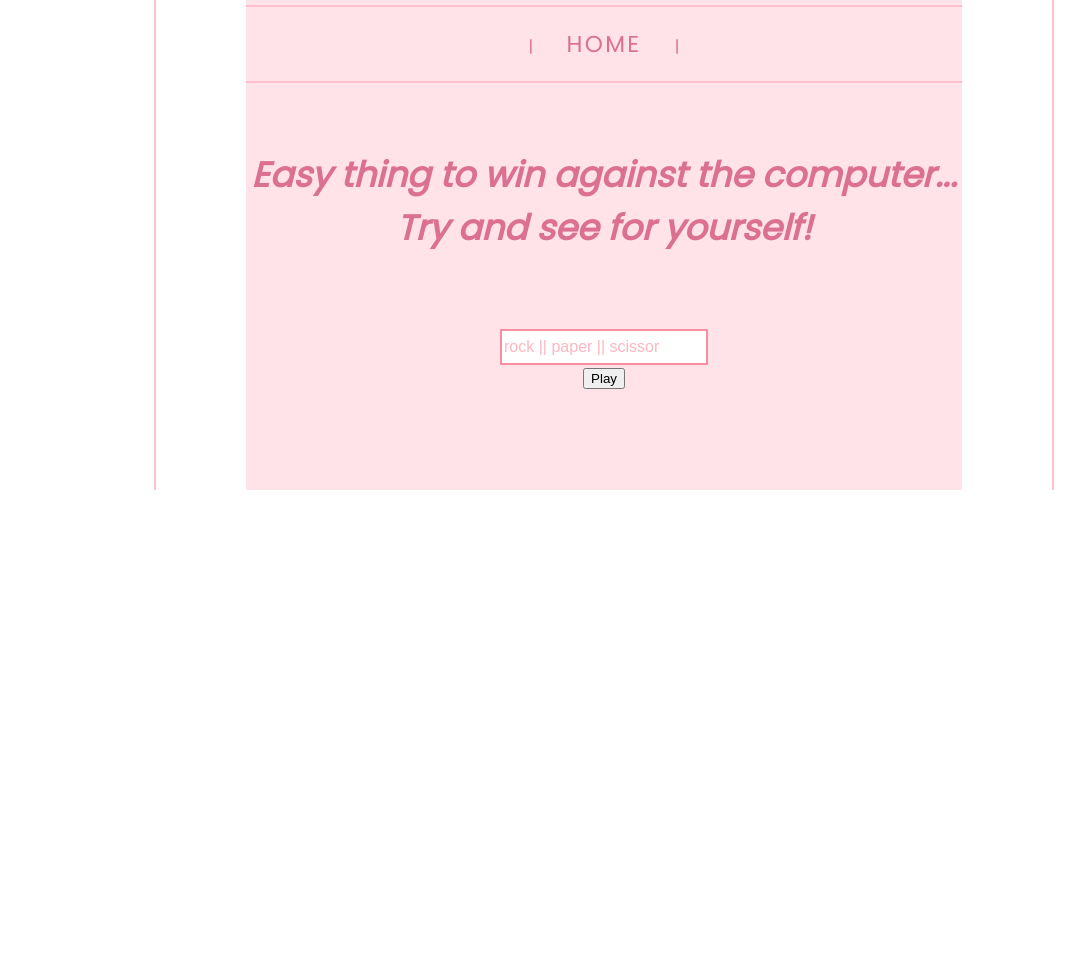
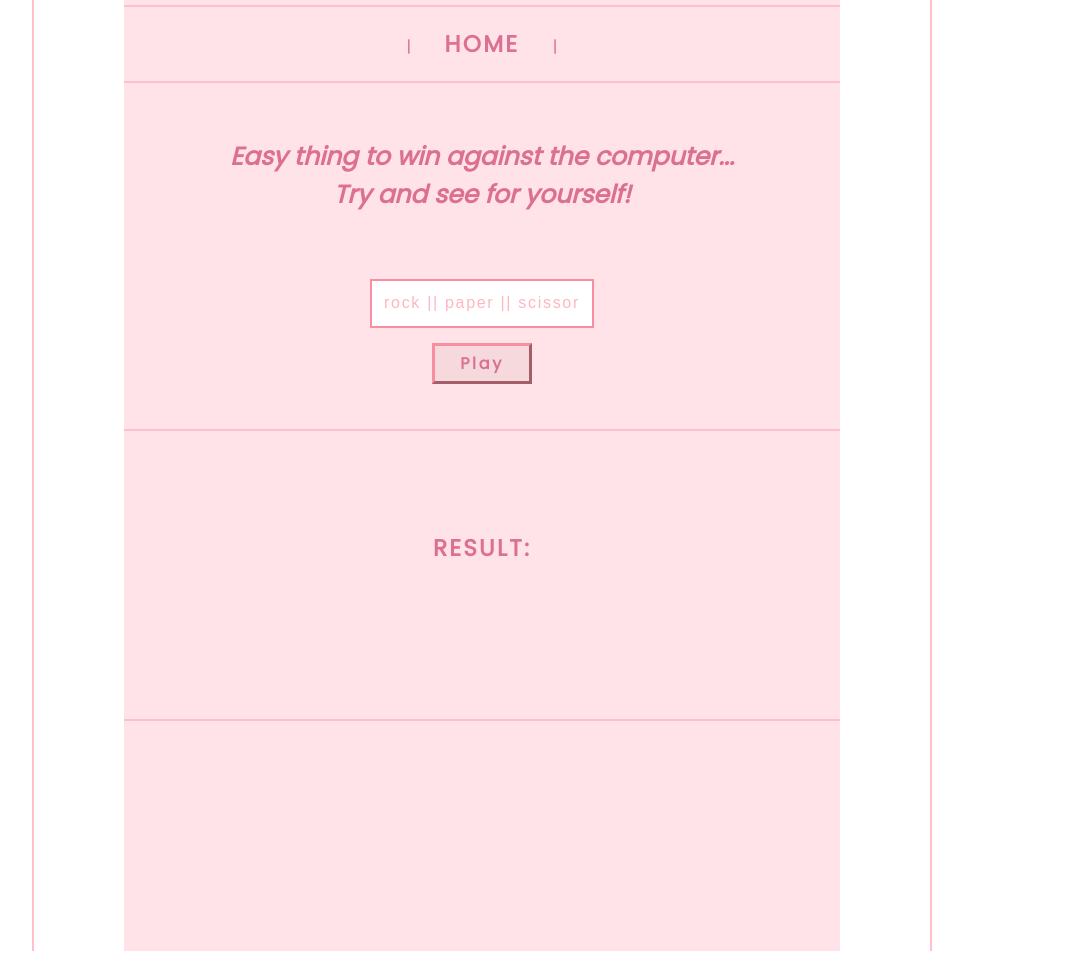
Before and after one commit to jysmys/rock_paper_scissor, a plain HTML site: page index.html in a window 1280 px wide. Shown: the part 856-1815 px from the top of the page, without its empty margins (96-1181 px from the left). Before the commit the page ends 1354 px from the top, so only its background shows below. Drawn offline with Linux system fonts and the light colour scheme.

Commit message:
working with printing the result to the page

```diff
--- a/index.html
+++ b/index.html
@@ -27,9 +27,13 @@
         </button>
         <br>
     </div>
-    <!-- <div class='result'>
-        <h3 id='resultText' value=""></h3>
-    </div> -->
+    <div class="result">
+        <a>result: </a>
+        <p id='userText'></p>
+        <p id='computerText'></p>
+        <a id='resultText'></a>
+    </div>
+    <footer></footer>
     <script src="rockPaperScissor.js"></script>
 </body>
 </html>
--- a/rockPaperScissor.css
+++ b/rockPaperScissor.css
@@ -2,12 +2,14 @@ body {
     background-color: white;
     font-family: 'Poppins', sans-serif;
     text-align: center;
-    margin-left: 250px;
-    margin-right: 250px;
+    margin-left: 10%;
+    margin-right: 10%;
     border-left: 2px solid pink;
     border-right: 2px solid pink;
     width: 70%;
     align-self: center;
+    align-content: center;
+
   }
 header {
     align-self: center;
@@ -32,7 +34,7 @@ h1 {
     letter-spacing: 0.2em;
 }
 h3 {
-    font-size: 35px;
+    font-size: 25px;
     color: palevioletred;
     font-style: italic;
   }
@@ -43,13 +45,14 @@ a {
     letter-spacing: 0.1em;
     text-decoration: none;
     text-transform: uppercase;
+    font-weight: 1000;
 }
 p {
-    font-size: 30px;
+    font-size: 20px;
     color: palevioletred;
 }
 
-.about, .game, .navigate {
+.about, .game, .navigate, .result {
     background-color: rgb(255, 227, 232);
     margin-left: 10%;
     margin-right: 10%;
@@ -59,21 +62,50 @@ p {
     color: palevioletred;
     padding: 20px;
     border-bottom: 2px solid pink;
-    border-top    : 2px solid pink;
+    border-top: 2px solid pink;
     }
 .about {
     padding-top: 30px;
     padding-bottom: 10px;
 }
-.game{
+.game {
+    padding-bottom: 30px;
+    padding-top: 30px;
+    margin-bottom: 0px;
+}
+.result {
     padding-bottom: 100px;
-    padding-top: 30px;
+    padding-top: 100px;
+    border-bottom: 2px solid pink;
+    border-top: 2px solid pink;
 }
 input {
     font-size: medium;
     color: lightpink;
     border: 2px solid rgb(248, 142, 160);
     width: 200px;
+    height: 25px;
+    text-align: center;
+    padding: 10px;
+    letter-spacing: 0.2ex;
+}
+button {
+    color: palevioletred;
+    font-family: 'Poppins', sans-serif;
+    background-color: rgb(245, 217, 221);
+    width: 100px;
     height: 30px;
-    /* text-align: center; */
+    text-align: center;
+    border: 3px solid rgb(248, 142, 160);
+    border-style: outset;
+    margin: 15px;
+    font-weight: 900;
+    font-size: medium;
+    padding-bottom: 30px;
+    padding-top: 5px;
+    letter-spacing: 0.3ex;
+
 }
+footer {
+    padding-bottom: 200px;
+}
--- a/rockPaperScissor.js
+++ b/rockPaperScissor.js
@@ -1,6 +1,5 @@
 const getUserChoice = userInput => {
-    console.log(userInput);
-       if (userInput == 'rock' || userInput == 'paper' || userInput == 'scissors') {
+       if (userInput == 'rock' || userInput == 'paper' || userInput == 'scissor') {
         return userInput;
        } else {
         return (userInput == 'bomb' ? userInput : 'Wrong input');
@@ -15,7 +14,7 @@ const getComputerChoice = () => {
         case 1:
             return 'paper';
         case 2:
-            return 'scissors';
+            return 'scissor';
     }
 }
 
@@ -25,28 +24,27 @@ const determineWinner = (userChoice, getComputerChoice) => {
         case getComputerChoice:
             return 'Game was tied';
         case 'paper':
-            return getComputerChoice === 'scissor' ? 'Computer wins' : 'user wins';
+            return getComputerChoice === 'scissor' ? 'Computer wins' : getComputerChoice === 'rock'? 'You win' : 'Computer wins';
         case 'scissor':
-            return getComputerChoice === 'paper' ? 'user wins' : 'Computer wins';
+            return getComputerChoice === 'paper' ? 'You win' : getComputerChoice === 'rock' ? 'Computer wins' : 'You win';
         case 'rock':
-            return getComputerChoice === 'paper' ? 'Computer wins' : 'user wins';
+            return getComputerChoice === 'paper' ? 'Computer wins' : getComputerChoice === 'scissor' ? 'You win' : 'Computer wins';
         case 'bomb':
-            return 'user is the king';
+            return 'you are the master';
         default:
             break;
     }
 }
 
 const playGame = () => {
-    // var userRawInput = document.getElementById("userInput").innerHTML;
-    var userRawInput = "rock";
+    var userRawInput = document.getElementById("userInput").value;
     const userChoice = getUserChoice(userRawInput.toString().toLowerCase());
     const computerChoice = getComputerChoice();
     console.log(`use choise: ${userChoice} , computer choise: ${computerChoice}`);
 
+    document.getElementById("userText").innerHTML = "So you choose: " + userChoice;
+    document.getElementById("computerText").innerHTML = "Computer choose: " + computerChoice;
+
     console.log(determineWinner(userChoice, computerChoice));
-
-
+    document.getElementById("resultText").innerHTML = determineWinner(userChoice, computerChoice);
 }
-
-// playGame();
```
